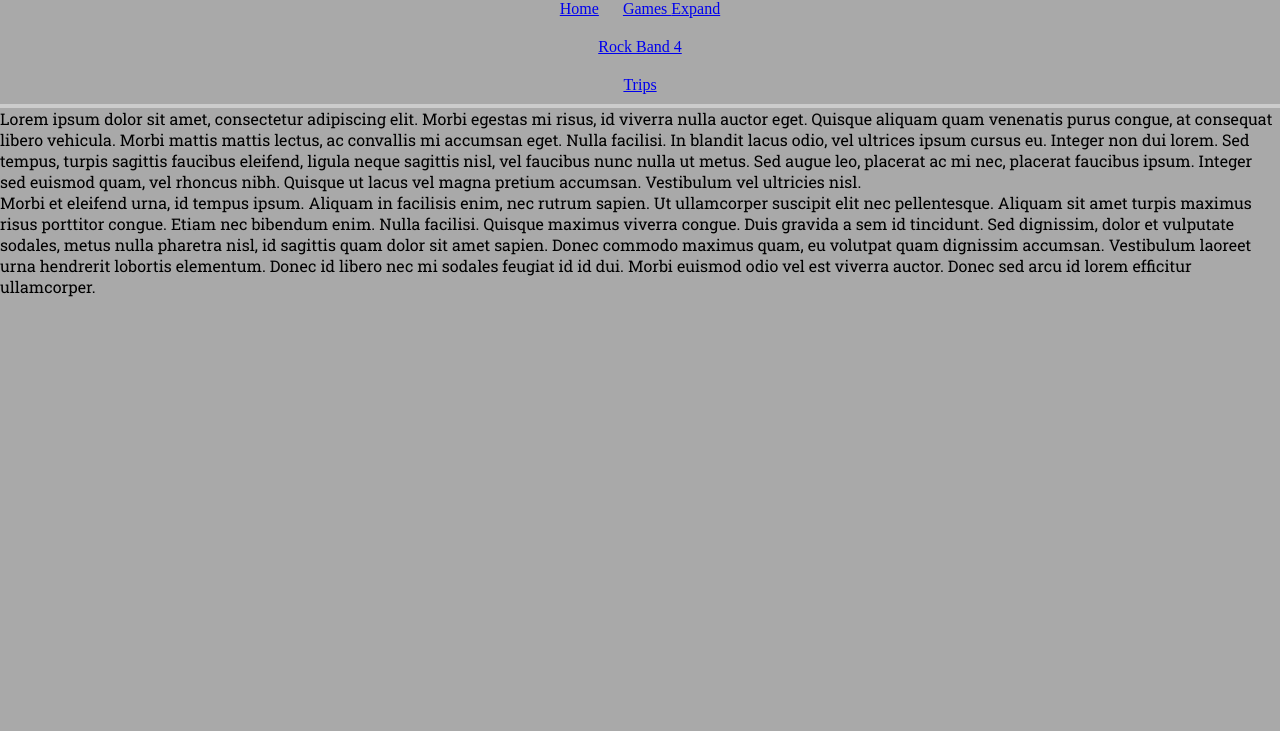
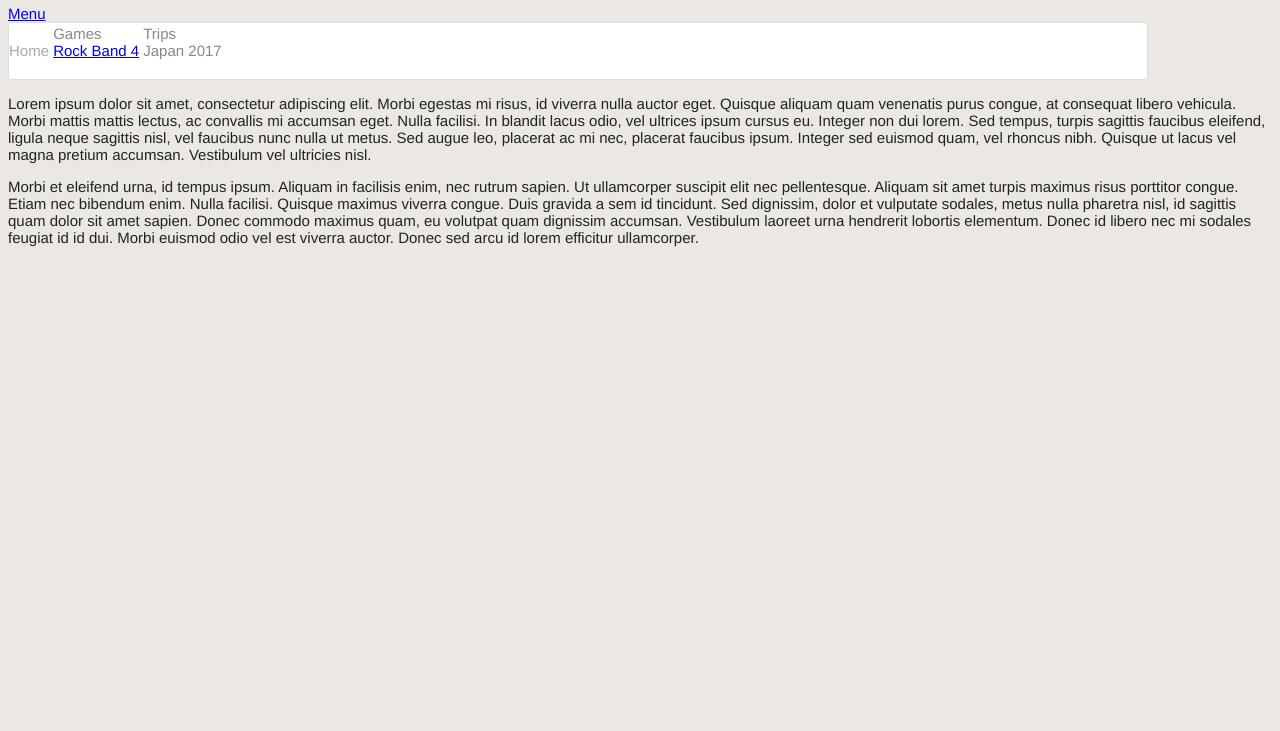
Before and after one commit to KBOverride/KBOverride.github.io, a plain HTML site: page index.html in a window 1280 px wide. Shown: the part 69-800 px from the top of the page. Drawn offline with Linux system fonts and the light colour scheme.

Commit message:
Added about.html and fixing menu navigation bar

```diff
--- a/index.html
+++ b/index.html
@@ -6,24 +6,37 @@
   <link href="https://fonts.googleapis.com/css?family=Roboto+Slab" rel="stylesheet" type="text/css">
   <link rel="stylesheet" type="text/css" href=style.css>
 	</head>
-	<!-- Navigation Bar -->
+	<!-- Logo -->
 	<header>
 		<div id="logo" class="menuUp">
 			<h1>Kabir Singh</h1>
 			<div id="navToggle"><a href="#">Menu</a></div>
 		</div>
+
+		<!-- Navigation Bar -->
 		<nav>
 			<ul class ="nav">
 				<li><a href="index.html">Home</a></li>
+
 				<li>
-					<a href="media.html"> Games <span class="toggle"> Expand </span><span class="caret"></span></a>
-					<nav>
-						<ul>
-							<li><a href="media.html">Rock Band 4</a></li>
-						</ul>
-					</nav>
+					Games <span class="caret"></span>
+						<div>
+							<ul>
+								<li><a href="RockBand.html">Rock Band 4</a></li>
+							</ul>
+						</div>
 				</li>
-				<li><a href="media.html">Trips</a></li>
+
+				<li>
+					Trips <span class="caret"></span>
+						<div>
+							<ul>
+								<li> Japan 2017</li>
+							</ul>
+						</div>
+				</li>
+
+				<li><a href="about.html"></a></li>
 			</ul>
 		</nav>
 	</header>
--- a/style.css
+++ b/style.css
@@ -1,31 +1,43 @@
-section {
-	font-family: 'Roboto Slab', sans-serif;
+body {
+	background-color: #EBE8E4;
+	color: #222;
+	font-family: "HelveticaNeue-Light", "Helvetica Neue Light", "Helvetica Neue", Helvetica, Arial, "Lucida Grande", sans-serif;
+	font-weight: 300px;
+	font-size: 15px;
 }
-* {
+
+nav {
+	background-color: #fff;
+	border: 1px solid #dedede;
+	border-radius: 4px;
+	box-shadow: 0 2p 2px -1px rgba(0, 0, 0, 0,055);
+	color: #888;
+	display: block;
+	margin 8px 22px 8px 22px;
+	overflow: hidden;
+	width: 90%
+}
+
+nav ul {
 	margin: 0;
 	padding: 0;
-	outline: none;
-	box-sizing: border-box;
 }
 
-.nav {
-	border: 1px solid #ccc;
-	border-width: 4px 0;
-	list-style: none;
-	margin: 0;
-	padding: 0;
-	text-align: center;
+nav ul li {
+	display: inline-block;
+	list-style-type: none;
+
+	-webkit-transition: all 0.2s;
+	-moz-transition: all 0.2s;
+	-ms-transition: all 0.2s;
+	-o-transition: all 0.2s;
+	transition: all 0.2s;
 }
 
-.nav li {
-	display: inline;
+nav > ul > li > a {
+	color: #aaa;
+	display: block;
+	line-height: 56px;
+	padding: 0 24 px;
+	text-decoration: none;
 }
-
-.nav a {
-	display: inline-block;
-	padding: 10px;
-}
-
-body {
-	background-color: #A9A9A9;
-}
```
Also changed, not shown: about.html (added).
